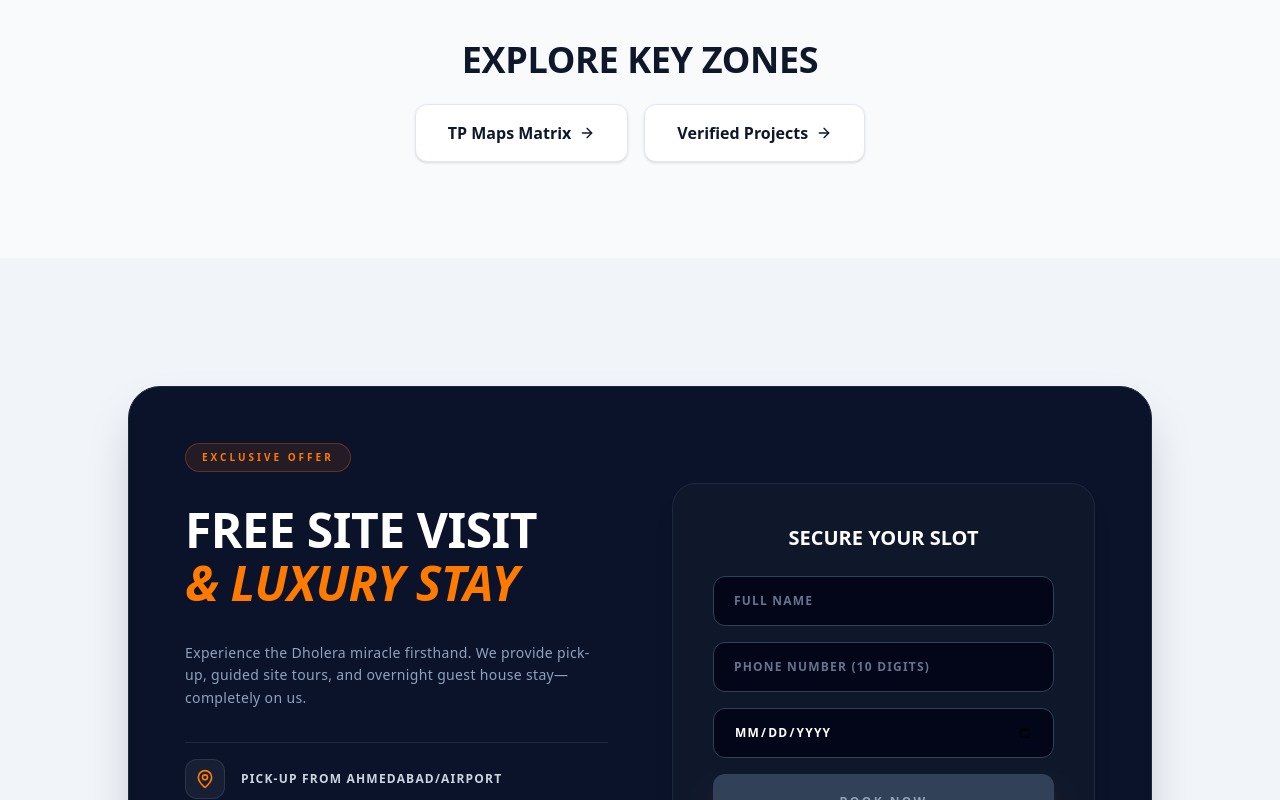
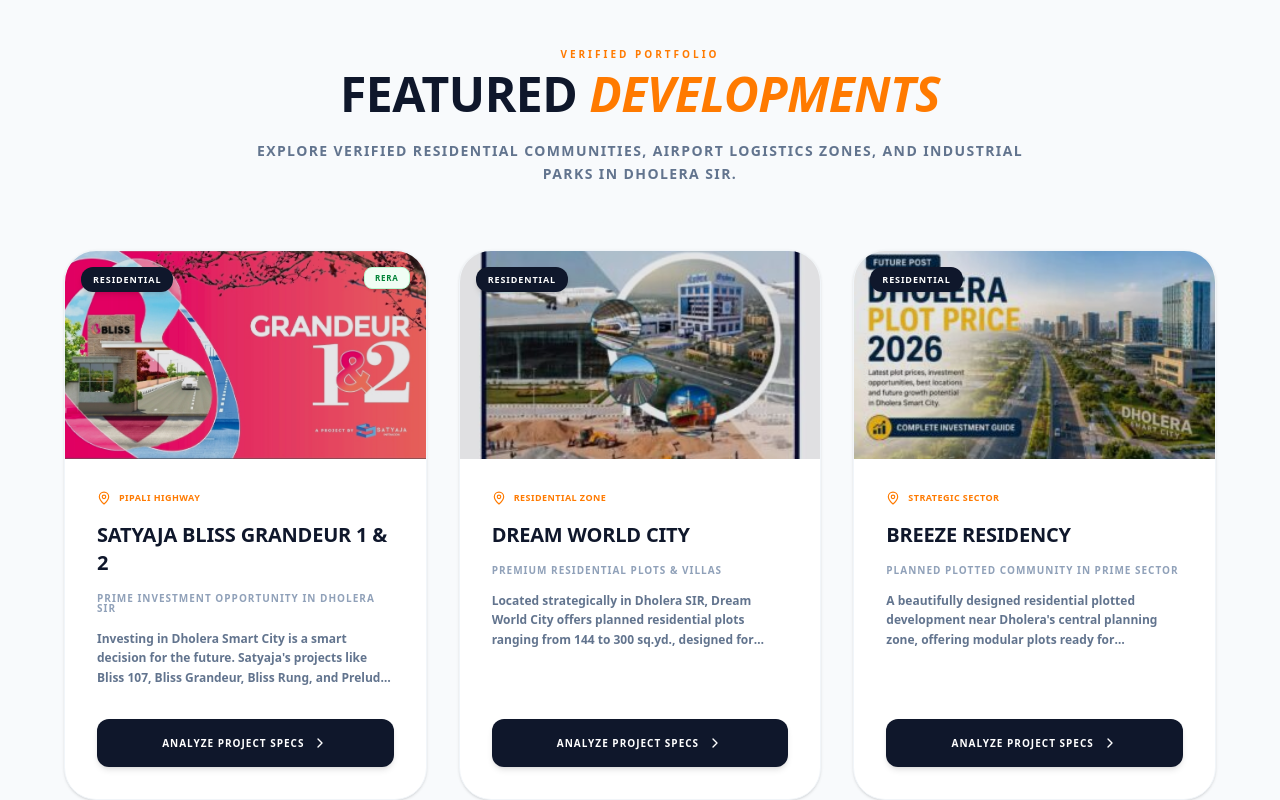
Before and after one commit to Payunch/Dholera-frontend, a Next.js app: page / in a window 1280 px wide. Shown: the part 1260-2060 px from the top of the page. Built offline with nearby package versions, Linux system fonts and the light colour scheme; no server answers.

Commit message:
feat: enhance ContactForm and HomeClient with improved validation and error handling

```diff
--- a/src/app/(public)/contact/ContactForm.tsx
+++ b/src/app/(public)/contact/ContactForm.tsx
@@ -7,12 +7,13 @@ import { apiClient } from "@/lib/api";
 
 export function ContactForm() {
   const [formData, setFormData] = React.useState({ name: "", phone: "", email: "" });
-  const [status, setStatus] = React.useState<"idle" | "loading" | "success" | "error" | "consent-error">("idle");
+  const [status, setStatus] = React.useState<"idle" | "loading" | "success" | "error" | "consent-error" | "validation-error">("idle");
   const [consentAccepted, setConsentAccepted] = React.useState(false);
 
   const handlePhoneChange = (e: React.ChangeEvent<HTMLInputElement>) => {
     const val = e.target.value.replace(/\D/g, '').slice(0, 10);
     setFormData({ ...formData, phone: val });
+    if (status === "validation-error" && val.length === 10) setStatus("idle");
   };
 
   const handleSubmit = async (e: React.FormEvent) => {
@@ -23,7 +24,7 @@ export function ContactForm() {
     }
 
     if (formData.phone.length !== 10) {
-      setStatus("error");
+      setStatus("validation-error");
       return;
     }
 
@@ -33,7 +34,8 @@ export function ContactForm() {
       setStatus("success");
       setFormData({ name: "", phone: "", email: "" });
       setConsentAccepted(false);
-    } catch {
+    } catch (err) {
+      console.error("Submission error:", err);
       setStatus("error");
     }
   };
@@ -65,7 +67,14 @@ export function ContactForm() {
       {status === "error" && (
         <div className="mb-8 flex items-center gap-3 rounded-2xl border border-red-500/20 bg-red-500/10 p-4 text-xs font-bold text-red-600 uppercase tracking-wider">
           <AlertCircle className="h-4 w-4 shrink-0" />
-          Neural Link Error. Please verify your connection and try again.
+          Neural Link Error. Please verify your connection to the Dholera Intelligence Network and try again.
+        </div>
+      )}
+
+      {status === "validation-error" && (
+        <div className="mb-8 flex items-center gap-3 rounded-2xl border border-red-500/20 bg-red-500/10 p-4 text-xs font-bold text-red-600 uppercase tracking-wider">
+          <AlertCircle className="h-4 w-4 shrink-0" />
+          Validation Error. A 10-digit mobile number is required for verified transmission.
         </div>
       )}
 
--- a/src/app/HomeClient.tsx
+++ b/src/app/HomeClient.tsx
@@ -16,11 +16,13 @@ import {
 import { cn } from "@/lib/utils";
 import { projects } from "@/data/projects";
 import { useLanguage } from "@/providers/LanguageProvider";
+import { apiClient } from "@/lib/api";
 
 export function HomeClient() {
+  const { t } = useLanguage();
   // Site Visit Form State
   const [visitForm, setVisitForm] = React.useState({ name: "", phone: "", date: "" });
-  const [visitStatus, setVisitFormStatus] = React.useState<"idle" | "loading" | "success">("idle");
+  const [visitStatus, setVisitFormStatus] = React.useState<"idle" | "loading" | "success" | "error">("idle");
   const [hoveredGrid, setHoveredGrid] = React.useState<number | null>(null);
   const [isModalOpen, setIsModalOpen] = React.useState(false);
   const [currentImageIndex, setCurrentImageIndex] = React.useState(0);
@@ -44,16 +46,23 @@ export function HomeClient() {
     setVisitForm({ ...visitForm, phone: val });
   };
 
-  const handleVisitSubmit = (e: React.FormEvent) => {
+  const handleVisitSubmit = async (e: React.FormEvent) => {
     e.preventDefault();
     if (!visitForm.name || visitForm.phone.length !== 10) return;
-    setVisitFormStatus("loading");
+    setVisitStatus("loading");
 
-    // Simulate API call
-    setTimeout(() => {
-      setVisitFormStatus("success");
+    try {
+      await apiClient.post("/leads", {
+        ...visitForm,
+        source: "Website Site Visit Request",
+        notes: `Requested site visit for: ${visitForm.date}`
+      });
+      setVisitStatus("success");
       setVisitForm({ name: "", phone: "", date: "" });
-    }, 1500);
+    } catch (err) {
+      console.error("Site visit submission error:", err);
+      setVisitStatus("error");
+    }
   };
 
   return (
@@ -165,6 +174,13 @@ export function HomeClient() {
             >
               <X className="h-6 w-6" />
             </button>
+
+            {visitStatus === 'error' && (
+              <div className="mb-6 flex items-center gap-3 rounded-2xl border border-red-500/20 bg-red-500/10 p-4 text-[10px] font-bold text-red-500 uppercase tracking-wider">
+                <AlertCircle className="h-4 w-4 shrink-0" />
+                Connection Error. Neural link failed. Please try again.
+              </div>
+            )}
 
             {visitStatus === 'success' ? (
               <div className="text-center py-10 space-y-6">
@@ -296,18 +312,98 @@ export function HomeClient() {
         </div>
       </section>
 
-      {/* Placeholder for intermediate sections if needed to match design visually, but minimal */}
-      <section className="py-24 bg-slate-50">
-        <div className="container mx-auto px-4 text-center">
-            <h2 className="font-display text-4xl font-black uppercase text-slate-900 mb-6">Explore Key Zones</h2>
-            <div className="flex flex-wrap justify-center gap-4">
-                <Link href="/tp-maps" className="px-8 py-4 bg-white border border-slate-200 rounded-xl font-bold text-slate-900 hover:border-[#FF7A00] transition-colors shadow-sm flex items-center gap-2">
-                    TP Maps Matrix <ArrowRight className="w-4 h-4" />
-                </Link>
-                <Link href="/projects" className="px-8 py-4 bg-white border border-slate-200 rounded-xl font-bold text-slate-900 hover:border-[#FF7A00] transition-colors shadow-sm flex items-center gap-2">
-                    Verified Projects <ArrowRight className="w-4 h-4" />
-                </Link>
-            </div>
+      {/* 1.25 FEATURED PROJECTS SECTION */}
+      <section className="py-24 bg-slate-50 border-b border-slate-100">
+        <div className="container mx-auto px-4 md:px-8">
+
+          <div className="mb-16 text-center space-y-4 max-w-3xl mx-auto">
+            <span className="text-[10px] font-black uppercase tracking-[0.3em] text-[#FF7A00]">
+              VERIFIED PORTFOLIO
+            </span>
+            <h2 className="font-display text-4xl font-black text-slate-900 md:text-5xl uppercase leading-tight">
+              Featured <span className="text-[#FF7A00] italic">Developments</span>
+            </h2>
+            <p className="text-sm font-semibold text-slate-500 uppercase tracking-widest leading-relaxed">
+              Explore verified residential communities, airport logistics zones, and industrial parks in Dholera SIR.
+            </p>
+          </div>
+
+          <div className="grid grid-cols-1 md:grid-cols-2 lg:grid-cols-3 gap-8 max-w-6xl mx-auto mb-16">
+            {projects.slice(0, 3).map((project) => {
+              const projectDesc = t(project.descKey);
+              return (
+                <div
+                  key={project.slug}
+                  className="group bg-white border border-slate-100 rounded-[2rem] overflow-hidden shadow-sm hover:shadow-xl transition-all duration-300 flex flex-col justify-between"
+                >
+                  <div>
+                    {/* Project Image */}
+                    <div className="relative h-52 w-full bg-slate-100 overflow-hidden">
+                      <Image
+                        src={project.image}
+                        alt={project.name}
+                        fill
+                        className="object-cover transition-transform duration-500 group-hover:scale-110"
+                      />
+                      <div className="absolute inset-0 bg-slate-950/10 group-hover:bg-slate-950/0 transition-colors duration-300" />
+
+                      {/* Category Badge */}
+                      <span className="absolute top-4 left-4 bg-slate-900 text-white text-[9px] font-black uppercase tracking-widest px-3 py-1.5 rounded-xl shadow-md z-10">
+                        {project.category}
+                      </span>
+
+                      {project.reraApproved && (
+                        <span className="absolute top-4 right-4 bg-green-50 text-green-700 border border-green-200 text-[8px] font-black uppercase tracking-widest px-2.5 py-1 rounded-lg shadow-sm z-10">
+                          RERA
+                        </span>
+                      )}
+                    </div>
+
+                    {/* Content */}
+                    <div className="p-8 space-y-4">
+                      <div className="flex items-center gap-2 text-[9px] font-black uppercase tracking-wider text-[#FF7A00]">
+                        <MapPin className="h-3.5 w-3.5" />
+                        {project.location.split(",")[0]}
+                      </div>
+
+                      <h3 className="font-display text-xl font-bold uppercase tracking-tight text-slate-900 group-hover:text-[#FF7A00] transition-colors">
+                        {project.name}
+                      </h3>
+
+                      <p className="text-[10px] font-black uppercase tracking-widest text-slate-400 leading-none">
+                        {t(project.taglineKey)}
+                      </p>
+
+                      <p className="text-xs font-semibold text-slate-500 leading-relaxed line-clamp-3">
+                        {projectDesc}
+                      </p>
+                    </div>
+                  </div>
+
+                  {/* Actions */}
+                  <div className="p-8 pt-0">
+                    <Link
+                      href={`/projects/${project.slug}`}
+                      className="flex h-12 w-full items-center justify-center gap-2 rounded-xl bg-slate-900 text-white text-[10px] font-black uppercase tracking-widest hover:bg-[#FF7A00] transition-all group/btn shadow-md"
+                    >
+                      Analyze Project Specs
+                      <ChevronRight className="h-4 w-4 transition-transform group-hover/btn:translate-x-1" />
+                    </Link>
+                  </div>
+                </div>
+              );
+            })}
+          </div>
+
+          <div className="flex flex-wrap justify-center gap-4">
+            <Link href="/projects" className="px-8 py-4 bg-slate-900 text-white rounded-xl font-black uppercase tracking-widest text-[10px] hover:bg-[#FF7A00] transition-all shadow-md flex items-center gap-2">
+              Browse All Projects <ArrowRight className="w-4 h-4" />
+            </Link>
+            <Link href="/tp-maps" className="px-8 py-4 bg-white border border-slate-200 text-slate-900 rounded-xl font-black uppercase tracking-widest text-[10px] hover:border-[#FF7A00] hover:text-[#FF7A00] transition-all shadow-sm flex items-center gap-2">
+              TP Maps Matrix <ArrowRight className="w-4 h-4" />
+            </Link>
+          </div>
+
         </div>
       </section>
 
@@ -349,6 +445,12 @@ export function HomeClient() {
             </div>
 
             <div className="bg-slate-900 rounded-[1.5rem] p-8 md:p-10 border border-slate-800 shadow-xl relative overflow-hidden">
+                {visitStatus === 'error' && (
+                  <div className="mb-6 flex items-center gap-3 rounded-2xl border border-red-500/20 bg-red-500/10 p-4 text-[10px] font-bold text-red-500 uppercase tracking-wider">
+                    <AlertCircle className="h-4 w-4 shrink-0" />
+                    Connection Error. Transmission failed.
+                  </div>
+                )}
                 {visitStatus === 'success' ? (
                   <div className="text-center py-12 space-y-6 animate-in zoom-in-95 duration-300">
                     <div className="h-20 w-20 bg-green-500/20 text-[#10B981] rounded-full flex items-center justify-center mx-auto mb-6">
```
